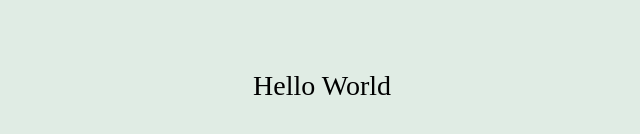
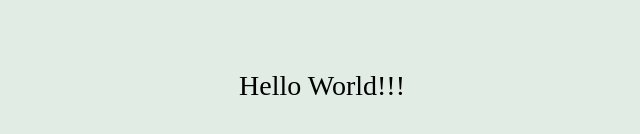
Before and after one commit to rnirm/simplePageHtml, a plain HTML site: page index.html in a window 1280 px wide. Shown: the part 314-448 px from the top of the page, 318-958 px from the left. Drawn offline with Linux system fonts and the light colour scheme.

Commit message:
change value elemens h1

```diff
--- a/index.html
+++ b/index.html
@@ -8,7 +8,7 @@
 </head>
 <body>
     <header>
-        <span>Hello World</span>
+        <span>Hello World!!!</span>
     </header>
 </body>
 </html>
```
